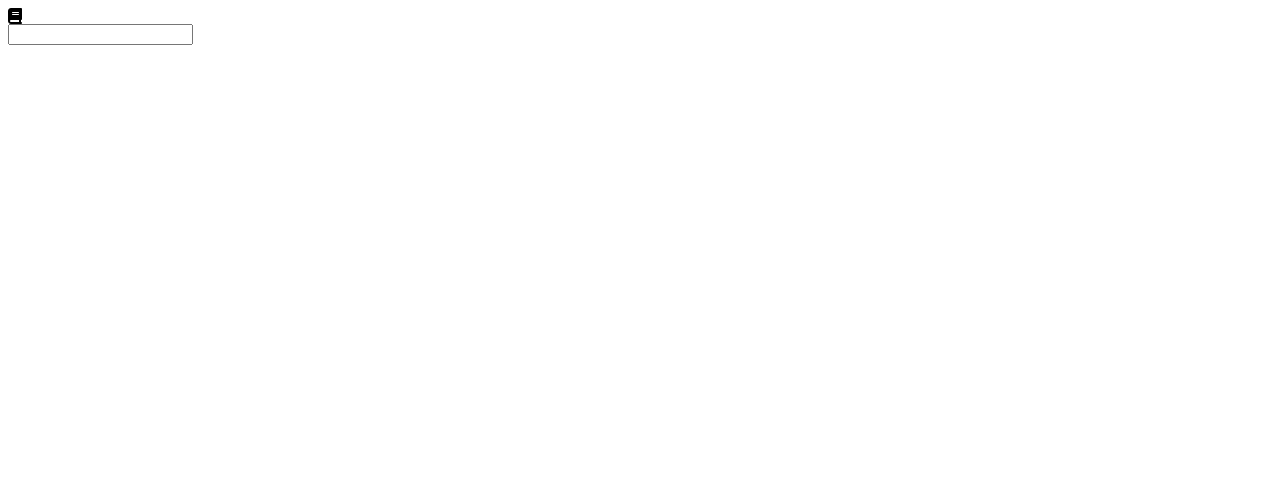
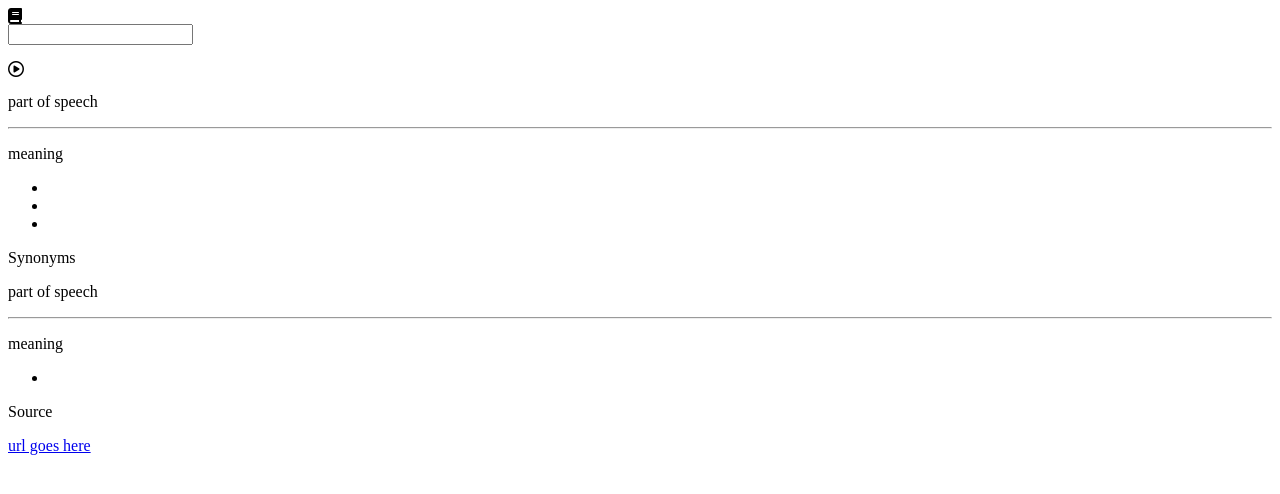
Before and after one commit to Achele/achez-dictionary, a plain HTML site: page index.html in a window 1280 px wide. Drawn offline with Linux system fonts and the light colour scheme; no server answers.

Commit message:
Update index.html

```diff
--- a/index.html
+++ b/index.html
@@ -1,16 +1,63 @@
 <html lang="en">
-<head>
-    <meta charset="UTF-8">
-    <meta http-equiv="X-UA-Compatible" content="IE=edge">
-    <meta name="viewport" content="width=device-width, initial-scale=1.0">
-    <link rel="stylesheet" href="https://kit.fontawesome.com/9ccba42670.css" crossorigin="anonymous">
-    <link rel="stylesheet" href="style.css">
+  <head>
+    <meta charset="UTF-8" />
+    <meta http-equiv="X-UA-Compatible" content="IE=edge" />
+    <meta name="viewport" content="width=device-width, initial-scale=1.0" />
+    <link
+      rel="stylesheet"
+      href="https://kit.fontawesome.com/9ccba42670.css"
+      crossorigin="anonymous"
+    />
+    <link rel="stylesheet" href="style.css" />
     <title>Achez Dictionary</title>
-</head>
-<body>
+  </head>
+  <body>
     <header>
-        <i class="fa-solid fa-book"></i>
+      <i class="fa-solid fa-book"></i>
     </header>
-    <input type="text" id="search">
-</body>
+    <main>
+      <form>
+        <input type="text" id="search" class="input" name="word" />
+      </form>
+
+      <section class="top">
+        <div class="title">
+          <!-- <h4>word</h4>
+                <p>Transcription</p> -->
+        </div>
+        <i class="fa-regular fa-circle-play"></i>
+      </section>
+      <div class="audio"></div>
+
+      <section class="noun">
+        <p>part of speech</p>
+        <hr />
+        <p class="meaning">meaning</p>
+        <ul class="meaning-list">
+          <li></li>
+          <li></li>
+          <li></li>
+        </ul>
+        <p>Synonyms</p>
+        <span class="synonyms"></span>
+      </section>
+
+      <section class="verb">
+        <p>part of speech</p>
+        <hr />
+        <p class="meaning">meaning</p>
+        <ul class="meaning-list">
+          <li></li>
+        </ul>
+        <blockquote></blockquote>
+      </section>
+
+      <section class="source">
+        <p>Source</p>
+        <a href="http://" target="_blank">url goes here</a>
+      </section>
+    </main>
+
+    <script src="main.js"></script>
+  </body>
 </html>
```
